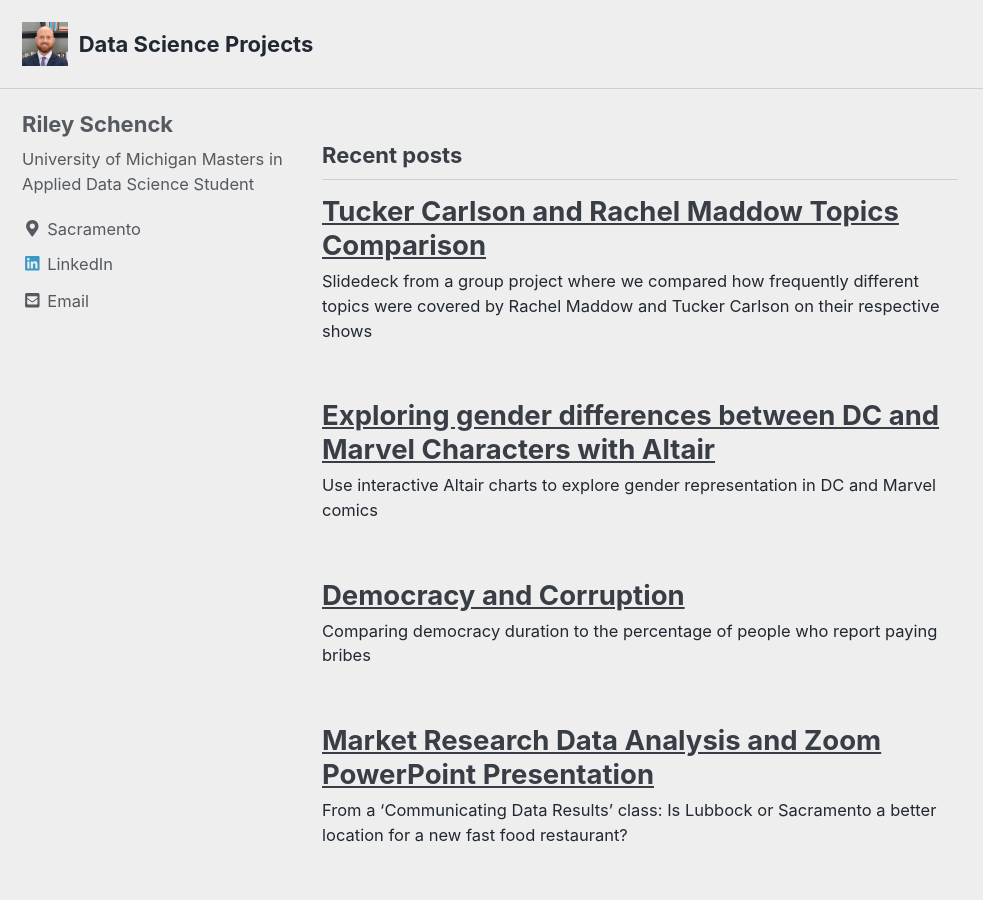
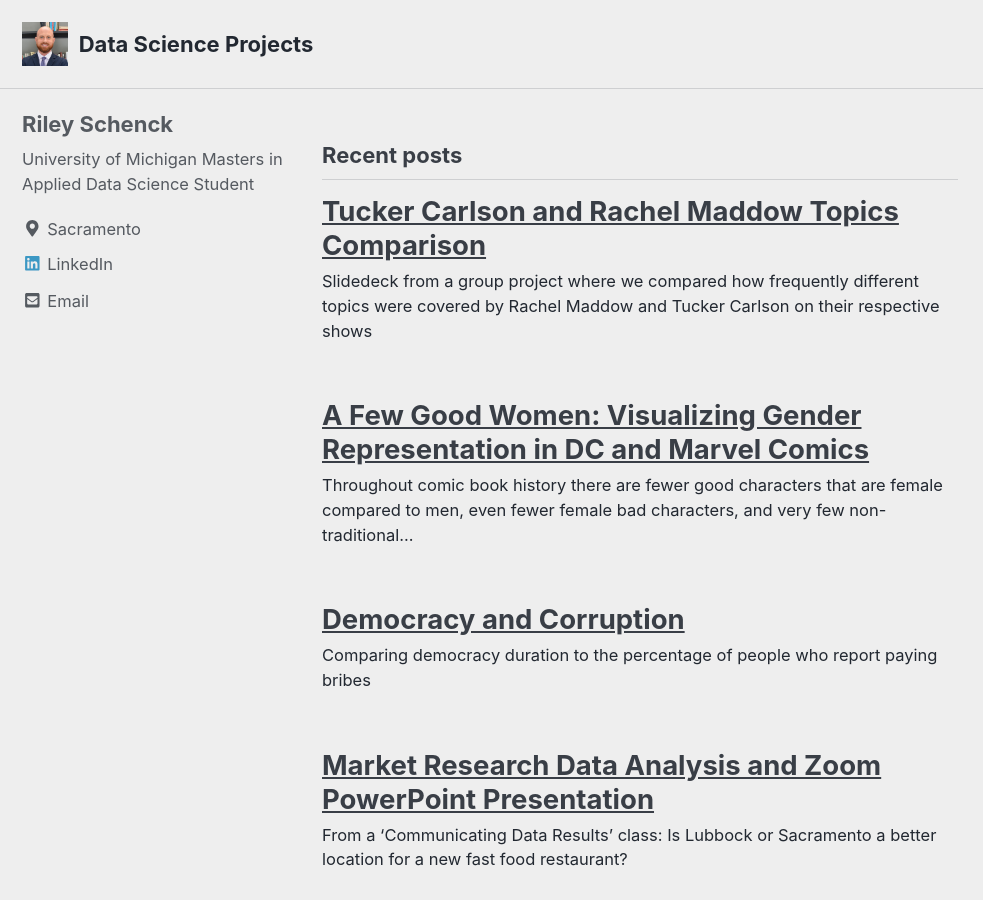
Before and after one commit to rileyschenck/website, a Jekyll site: the page built from index.html, in a window 1280 px wide and 900 px high. Shown: the whole window, without its empty margins (0-983 px from the left). Built offline with Jekyll 4.4.1, drawn with Linux system fonts in a browser that asks for light colours; cached includes are drawn as plain includes; nearby versions of some CDN libraries; a script that is not in the unit is left out; the list of posts is cut into pages by our own code.

Commit message:
Update 2023-03-04-DC-Marvel-Gender.md

```diff
--- a/_posts/2023-03-04-DC-Marvel-Gender.md
+++ b/_posts/2023-03-04-DC-Marvel-Gender.md
@@ -1,9 +1,9 @@
 ---
-title: "Exploring gender differences between DC and Marvel Characters with Altair"
+title: "A Few Good Women: Visualizing Gender Representation in DC and Marvel Comics"
 date: 2023-03-04
 published: true
 tags: [ marvel, dc, gender, altair]
-excerpt: "Use interactive Altair charts to explore gender representation in DC and Marvel comics ![](/assets/images/dcmarvel.JPG) "
+excerpt: "Throughout comic book history there are fewer good characters that are female compared to men, even fewer female bad characters, and very few non-traditional genders"
 altair-loader:
   altair-chart-1: "charts/DC-Marvel-stacked-Altair.json"
   altair-chart-2: "charts/DC-Marvel-Altair.json"
```
